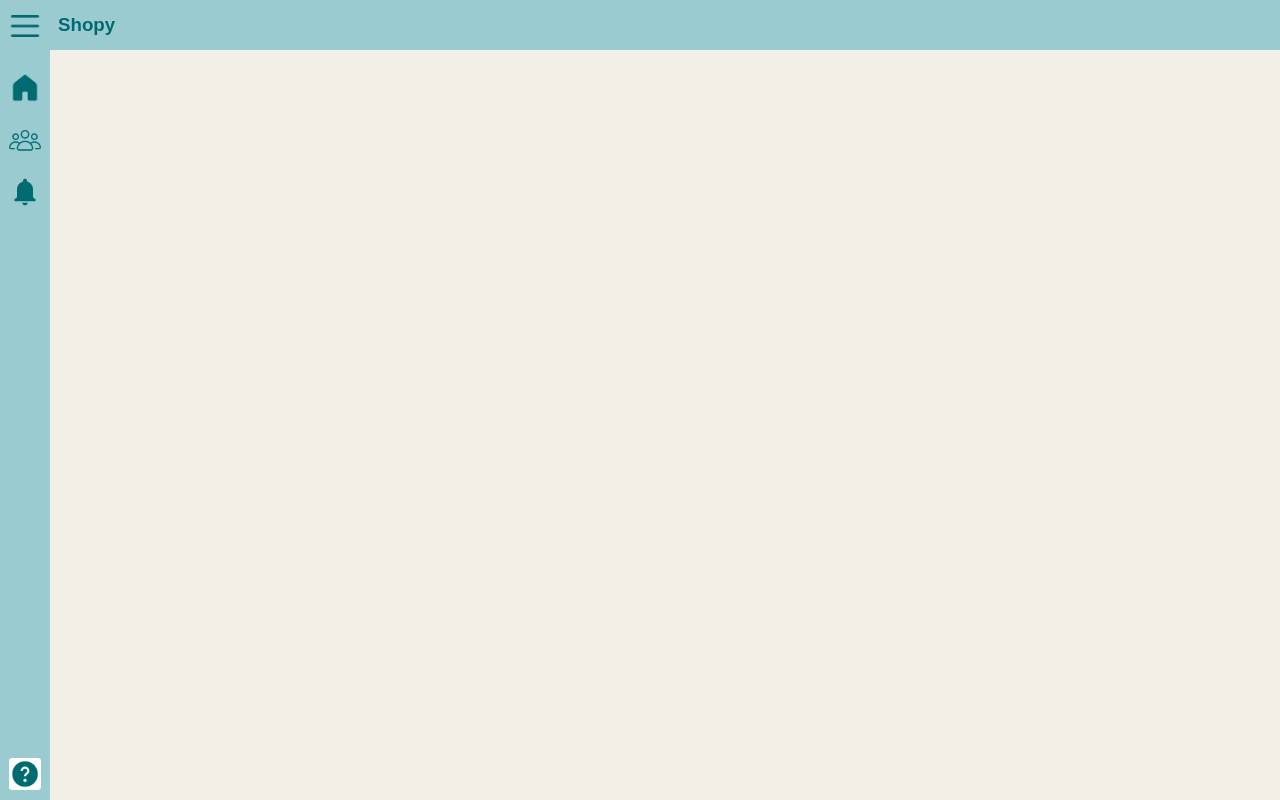
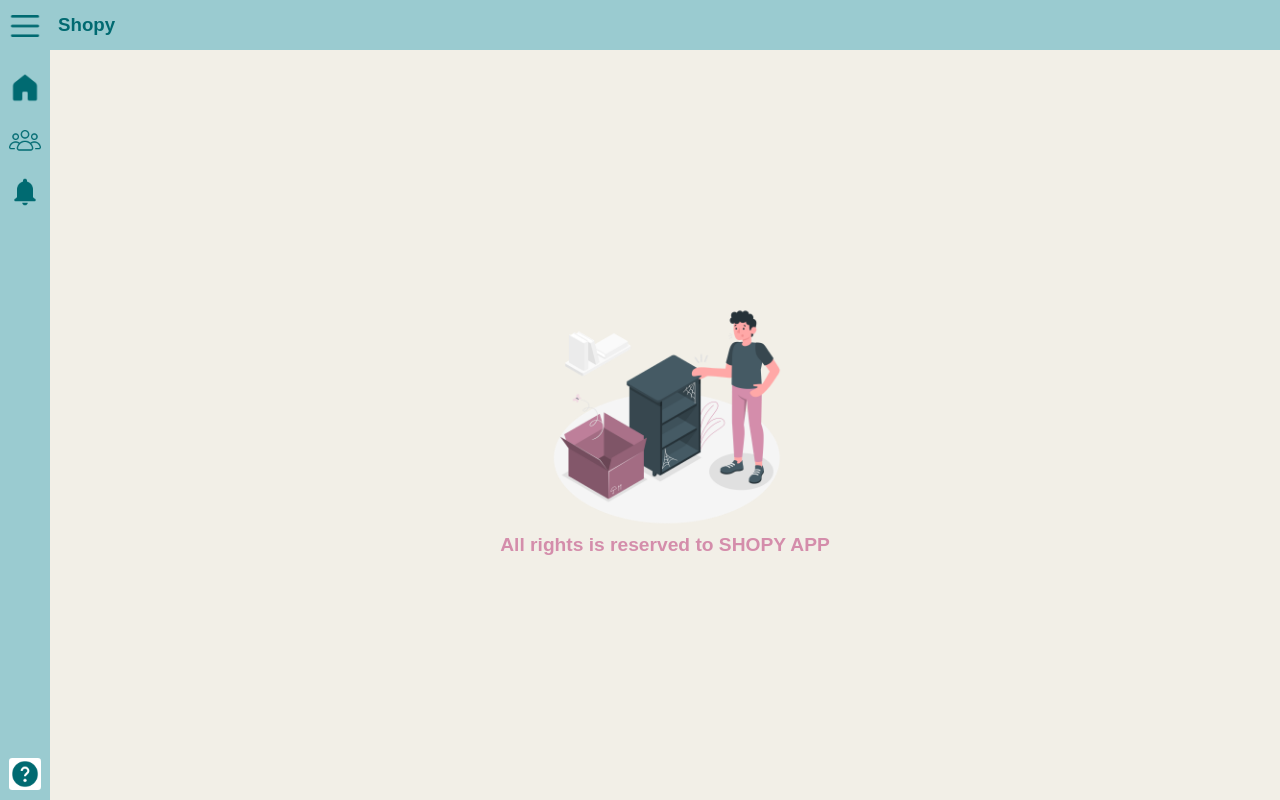
Before and after one commit to it-is-Anas/Shopy--Front-End-, a Vue app: page /admin/info in a window 1280 px wide. Built offline with nearby package versions, Linux system fonts and the light colour scheme; sample sign-in values are in the browser's storage.

Commit message:
Finished info page --admin

```diff
--- a/src/Style/Admin/MainStyle.css
+++ b/src/Style/Admin/MainStyle.css
@@ -514,9 +514,21 @@ a.router-link-active.admin-fliter-box-element{
 .admin-info{
     width: 100%;
     height: 100%;
+    display: flex;
+    flex-direction: column;
+    align-items: center;
+    justify-content: center;
 }
 
-
+.admin-info-img{
+    width: 15em;
+    height: 15em;
+}
+.admin-info-label{
+    font-size: 1.2em;
+    font-weight: bold;
+    color: var(--solid-pink);
+}
 
 @media (min-width: 1000px) {
     .admin-page{
@@ -536,7 +548,8 @@ a.router-link-active.admin-fliter-box-element{
     }
     .admin-noti{
         grid-template-columns: 100%;
-        grid-template-rows: 100% 100%;
+        grid-template-rows: minmax(25em,100%) 100%;
+        font-size: 14px;
     }
     .admin-noti_col-one{
 
--- a/src/router/index.js
+++ b/src/router/index.js
@@ -22,7 +22,7 @@ const routes = [
   },
   {path: '/err-not-auth', component: import('@/views/System/NotAuthorized.vue') },
   {path: '/err-not-found', component: import('@/views/System/Error404.vue') },
-  // { path: '/:pathMatch(.*)*', redirect: '/err-not-found' },
+  { path: '/:pathMatch(.*)*', redirect: '/err-not-found' },
 ]
 
 const router = createRouter({
--- a/src/views/Admin/Childreens/AdminInfo.vue
+++ b/src/views/Admin/Childreens/AdminInfo.vue
@@ -1,6 +1,7 @@
 <template>
     <div class="admin-info" >
-
+        <img width="20px" class="admin-info-img" src="../../../assets/System/Admin/infoimg.png" alt="">
+        <p class="admin-info-label">All rights is reserved to SHOPY APP</p>
     </div>
 </template>
 <script>
```
Also changed, not shown: src/assets/System/Admin/infoimg.png (added).
